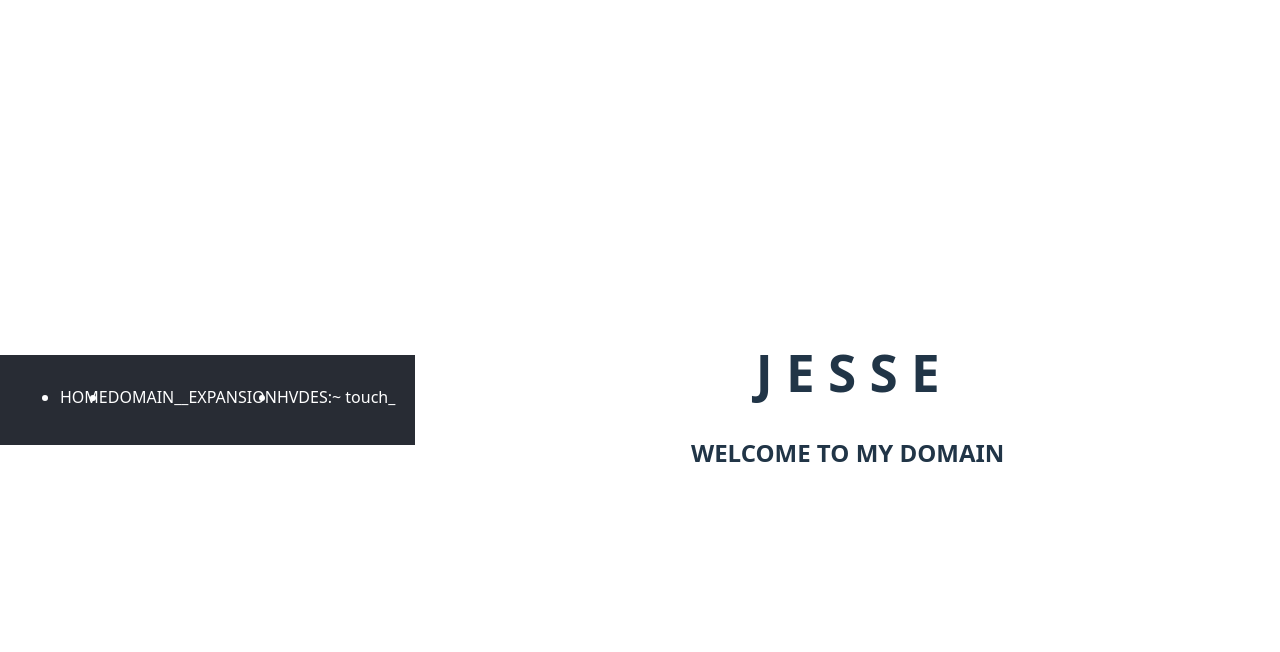
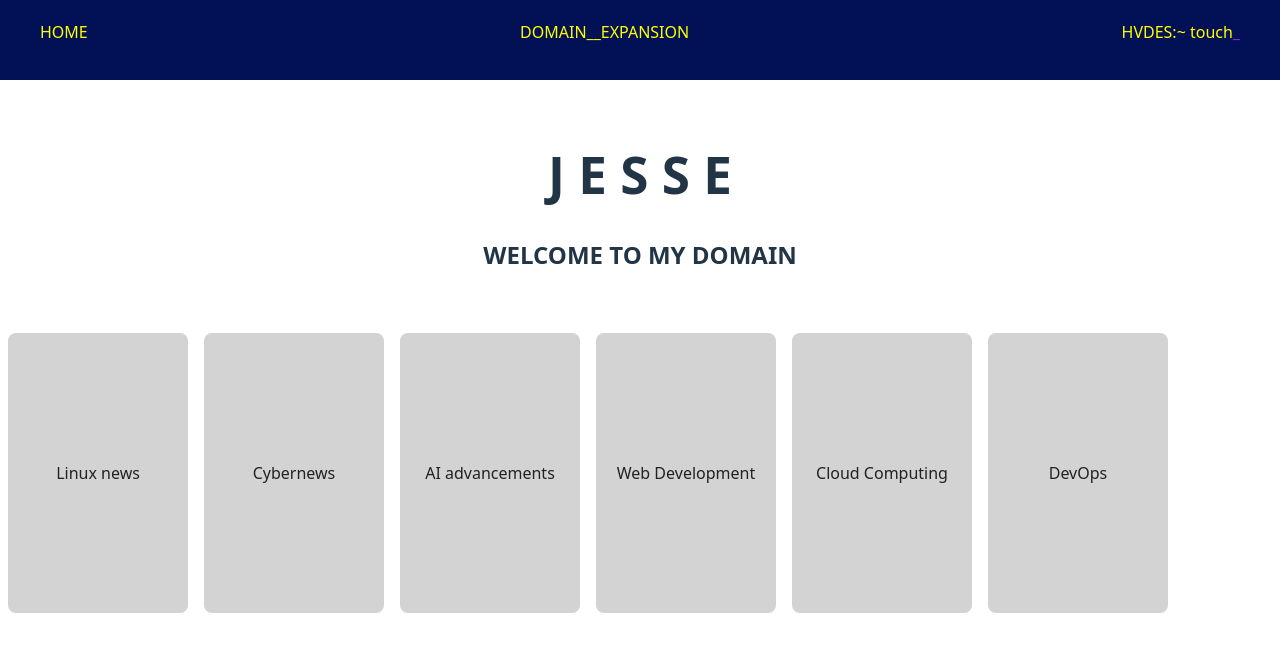
Before and after one commit to sudohades/Reactivity, a React (Vite) app: page / in a window 1280 px wide. Shown: the top 652 px of the page. Built offline with nearby package versions, Linux system fonts and the light colour scheme.

Commit message:
WE HAVE A MENU....sort of

```diff
--- a/index.html
+++ b/index.html
@@ -9,6 +9,7 @@
   <body>
     <div id="navbar"></div>
     <div id="root"></div>
+    <div id="cards"></div>
     <script type="module" src="/src/main.jsx"></script>
   </body>
 </html>
--- a/package.json
+++ b/package.json
@@ -10,6 +10,7 @@
     "preview": "vite preview"
   },
   "dependencies": {
+    "animejs": "^4.1.3",
     "react": "^19.1.0",
     "react-dom": "^19.1.0"
   },
--- a/src/App.jsx
+++ b/src/App.jsx
@@ -1,7 +1,6 @@
 import { useState } from 'react'
-import reactLogo from './assets/react.svg'
-import viteLogo from '/vite.svg'
 import './App.css'
+
 
 
 
--- a/src/navbar.jsx
+++ b/src/components/Navbar.jsx
@@ -1,5 +1,5 @@
 import { useState } from 'react'
-import './navbar.css'
+import './commonStyles.css'
 
 function Navbar(){
     return (
--- /dev/null
+++ b/src/components/SwitchCards.jsx
@@ -0,0 +1,26 @@
+import React from 'react'
+import './commonStyles.css'
+
+const card =  [
+    {id: 1, title: "Linux news"},
+    {id: 2, title: "Cybernews"},
+    {id: 3, title: "AI advancements"},
+    {id: 4, title: "Web Development"},
+    {id: 5, title: "Cloud Computing"},
+    {id: 6, title: "DevOps"},
+];
+function Card({ title }){
+    return <div className="carousel-card">{title}</div>
+}
+function SwitchCards() {
+    return (
+    <div className="carousel-container">
+        {card.map((card,idx) =>(
+            <Card key={card.id} title={card.title} z-index={idx}/>
+        ))}
+        </div>
+    )
+}
+
+
+export default SwitchCards;
--- /dev/null
+++ b/src/components/commonStyles.css
@@ -0,0 +1,51 @@
+/* This Section serves as the navbar's styling*/
+
+.header{
+    background-color: #021155;
+    padding: 20px;
+    color: white;
+    text-align: center;
+    max-width: 100vw;
+}
+.navButtons{
+    color:yellow;
+    display: flex;
+    justify-content: space-between;
+    margin-top: 0px;
+    width: 100%;
+    padding: 0 20px;
+    list-style: none;
+    top: 0px;
+}
+#blinking{
+    color: blueviolet;
+    animation: blinking-animation 1s steps(5, start) infinite;
+}
+/* This Section serves as the switchCard styling*/
+
+.carousel-card{
+    width:180px;
+    height: 280px;
+    border-radius: 8px;
+    background: lightgray;
+    color: #222;
+    display: flex;
+    align-items: center;
+    justify-content: center;
+    margin: 8px;
+    transition: box-shadow 0.3s;
+}
+.carousel-card:hover{
+    box-shadow: 0 0 10px 2px #4f40ff, 0 0 20px4px #5e35be, 0 0 30px 6px #38125c
+}
+.carousel-container{
+    display: flex;
+}
+
+
+
+@keyframes blinking-animation {
+    to {
+        visibility: hidden;
+    }
+}
--- a/src/index.css
+++ b/src/index.css
@@ -1,3 +1,7 @@
+*, *::before, *::after {
+  box-sizing: border-box;
+}
+
 :root {
   font-family: system-ui, Avenir, Helvetica, Arial, sans-serif;
   line-height: 1.5;
@@ -16,10 +20,11 @@
 
 body {
   margin: 0;
-  display: flex;
-  place-items: center;
-  min-width: 320px;
+  padding: 0;
+  width: 100%;
   min-height: 100vh;
+
+
 }
 
 h1 {
--- a/src/main.jsx
+++ b/src/main.jsx
@@ -2,7 +2,8 @@ import { StrictMode } from 'react'
 import { createRoot } from 'react-dom/client'
 import './index.css'
 import App from './App.jsx'
-import Navbar from './navbar.jsx'
+import Navbar from './components/Navbar.jsx'
+import Card from './components/SwitchCards.jsx'
 
 createRoot(document.getElementById('navbar')).render(
   <StrictMode>
@@ -15,3 +16,8 @@ createRoot(document.getElementById('root')).render(
     <App />
   </StrictMode>
 )
+createRoot(document.getElementById('cards')).render(
+  <StrictMode>
+    <Card />
+  </StrictMode>
+)
--- a/src/navbar.css
+++ /dev/null
@@ -1,11 +0,0 @@
-.header{
-    background-color: #282c34;
-    padding: 20px;
-    color: white;
-    text-align: center;
-}
-.navButtons{
-    display: flex;
-    justify-content: center;
-    margin-top: 10px;
-}
--- /dev/null
+++ b/style.css
@@ -0,0 +1,8 @@
+#navbar{
+    top: 0px;
+    position: fixed;
+    width: 100%;
+    background-color: white;
+    border-bottom: 1px solid #eee;
+    z-index: 1000;
+}
```
Also changed, not shown: src/components/Props.jsx (added, +39 -0 lines), src/props.jsx (deleted), 1 other file (tests, documents, lock files or other folders).
